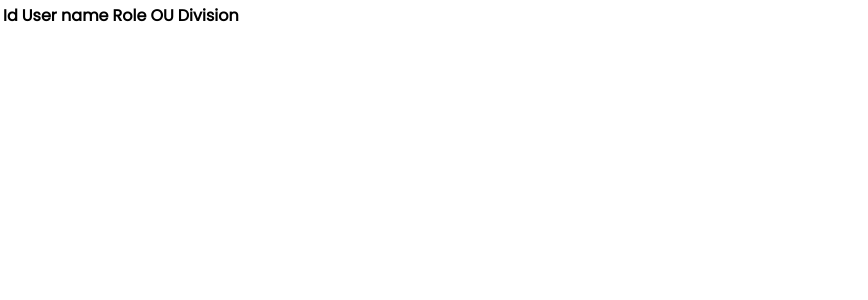
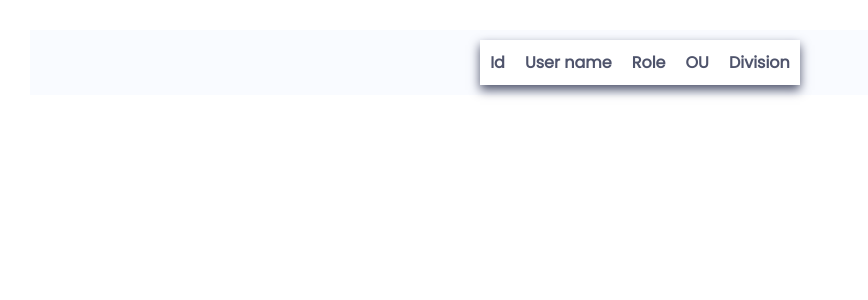
Before and after one commit to donnpie/credentials-management-app, a React (Create React App) app in the folder client/: page /viewAll in a window 1280 px wide. Shown: the top 300 px of the page, without its empty margins (0-868 px from the left). Built offline with nearby package versions, Linux system fonts and the light colour scheme; no server answers.

Commit message:
Add css to table and forms

```diff
--- /dev/null
+++ b/client/src/components/ViewAll.css
@@ -0,0 +1,47 @@
+:root {
+    --clr-gray100: #f9fbff;
+    --clr-gray300: #e1e5ee;
+    --clr-gray400: #767b91;
+    --clr-gray500: #4f546c;
+    --clr-link: #2962ff;
+}
+
+*, *::before, *::after {
+    box-sizing: border-box;
+    margin: 0;
+    padding: 10px;
+}
+
+.table-container{
+    font-family: 'Poppins', sans-serif;
+    display: grid;
+    justify-content: center;
+    align-items: center;
+    color: var(--clr-gray500);
+    font-size: 1rem;
+    background-color: var(--clr-gray100);
+}
+
+table{
+    border-collapse: collapse;
+    box-shadow: 0px 5px 10px var(--clr-gray500);
+    background-color: #fff;
+    text-align: center;
+    overflow: hidden;
+}
+
+thead tr {
+    box-shadow: 0px 5px 10px var(--clr-gray400);
+}
+
+thead tr th{
+
+}
+
+tbody tr td a {
+    text-decoration: none;
+    color: var(--clr-link);
+}
+
+tbody tr:nth-child(even) {
+    background-color: var(--clr-gray300);}
--- a/client/src/components/ViewAll.jsx
+++ b/client/src/components/ViewAll.jsx
@@ -1,4 +1,5 @@
 import React, { useEffect, useState} from 'react';
+import './ViewAll.css'
 
 const ViewAll = () => {
     const [users, setUsers] = useState([]);
@@ -68,6 +69,7 @@ const ViewAll = () => {
     }
 
     return (
+        <div className="table-container">
             <table>
                 <thead>
                     <tr>
@@ -82,6 +84,7 @@ const ViewAll = () => {
                     {mapUsers(users)}
                 </tbody>
             </table>
+        </div>
     )
 }
 
--- a/client/src/components/ViewUser.css
+++ b/client/src/components/ViewUser.css
@@ -31,3 +31,13 @@ body{
 .user-button:hover{
     cursor: pointer;
 }
+
+.form-layout{
+    display: grid;
+    grid-template-columns: 1fr 1fr;
+    gap:10px;
+}
+
+.form-layout> *:last-child{
+    grid-column: 1 / span 2;
+}
--- a/client/src/components/ViewUser.jsx
+++ b/client/src/components/ViewUser.jsx
@@ -79,7 +79,7 @@ const ViewAll = () => {
     const showChangeNameForm = (user, mode) => {
         if (mode==="editName") {
             return (
-                <form onSubmit={onChangeName}>
+                <form onSubmit={onChangeName} className="form-layout">
                     <label htmlFor="oldName">Old user name</label>
                     <input type="text" name="oldName" value={user.userName} disabled={true}/>
 
@@ -92,7 +92,7 @@ const ViewAll = () => {
                     <label htmlFor="division">Division</label>
                     <input type="text" name="division" value={user.division} disabled={true}/>
 
-                    <button type="submit">Update</button>
+                    <button className="user-button" type="submit">Update</button>
                 </form>
             )
         }
@@ -138,7 +138,7 @@ const ViewAll = () => {
     const showChangePasswordForm = (user, mode) => {
         if (mode==="editPassword") {
             return (
-                <form onSubmit={onChangePassword}>
+                <form onSubmit={onChangePassword} className="form-layout">
                     <label htmlFor="name">User name</label>
                     <input type="text" name="name" value={user.userName} disabled={true}/>
 
@@ -151,7 +151,7 @@ const ViewAll = () => {
                     <label htmlFor="division">Division</label>
                     <input type="text" name="division" value={user.division} disabled={true}/>
 
-                    <button type="submit">Update</button>
+                    <button className="user-button" type="submit">Update</button>
                 </form>
             )
         }
@@ -180,7 +180,7 @@ const ViewAll = () => {
     const showChangeOuForm = (user, mode) => {
         if (mode==="editOu") {
             return (
-                <form onSubmit={onChangeOu}>
+                <form onSubmit={onChangeOu} className="form-layout">
                     <label htmlFor="name">User name</label>
                     <input type="text" name="name" value={user.userName} disabled={true}/>
 
@@ -193,7 +193,7 @@ const ViewAll = () => {
                     <label htmlFor="division">Division</label>
                     <input type="text" name="division" value={user.division} disabled={true}/>
 
-                    <button type="submit">Update</button>
+                    <button className="user-button" type="submit">Update</button>
                 </form>
             )
         }
@@ -222,7 +222,7 @@ const ViewAll = () => {
     const showChangeDivisionForm = (user, mode) => {
         if (mode==="editDivision") {
             return (
-                <form onSubmit={onChangeDivision}>
+                <form onSubmit={onChangeDivision} className="form-layout">
                     <label htmlFor="name">User name</label>
                     <input type="text" name="name" value={user.userName} disabled={true}/>
 
@@ -235,7 +235,7 @@ const ViewAll = () => {
                     <label htmlFor="newDivision">New Division</label>
                     <input type="text" name="newDivision" placeholder="Type new Division here"/>
 
-                    <button type="submit">Update</button>
+                    <button className="user-button" type="submit">Update</button>
                 </form>
             )
         }
@@ -264,7 +264,7 @@ const ViewAll = () => {
     const showChangeRoleForm = (user, mode) => {
         if (mode==="editRole") {
             return (
-                <form onSubmit={onChangeRole}>
+                <form onSubmit={onChangeRole} className="form-layout">
                     <label htmlFor="name">User name</label>
                     <input type="text" name="name" value={user.userName} disabled={true}/>
 
@@ -277,7 +277,7 @@ const ViewAll = () => {
                     <label htmlFor="newRole">New Role</label>
                     <input type="text" name="newRole" placeholder="Type new Role here"/>
 
-                    <button type="submit">Update</button>
+                    <button className="user-button" type="submit">Update</button>
                 </form>
             )
         }
```
Lines whose indentation alone changed are shown as unchanged.
